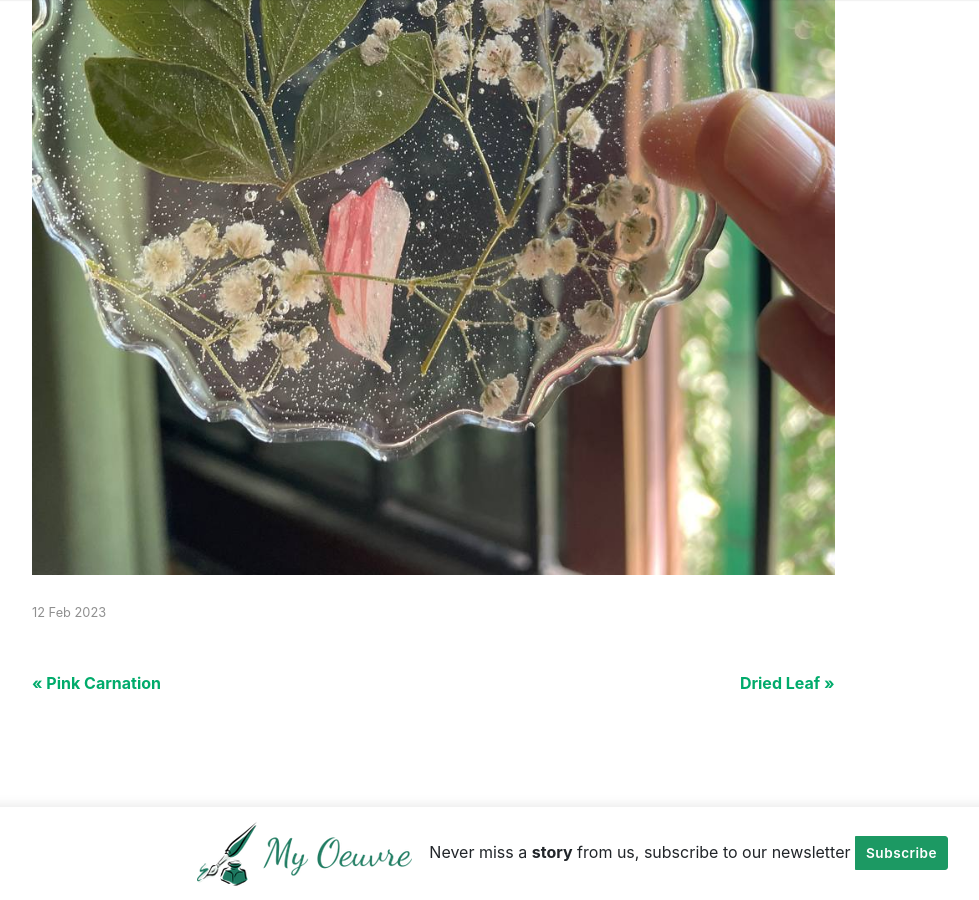
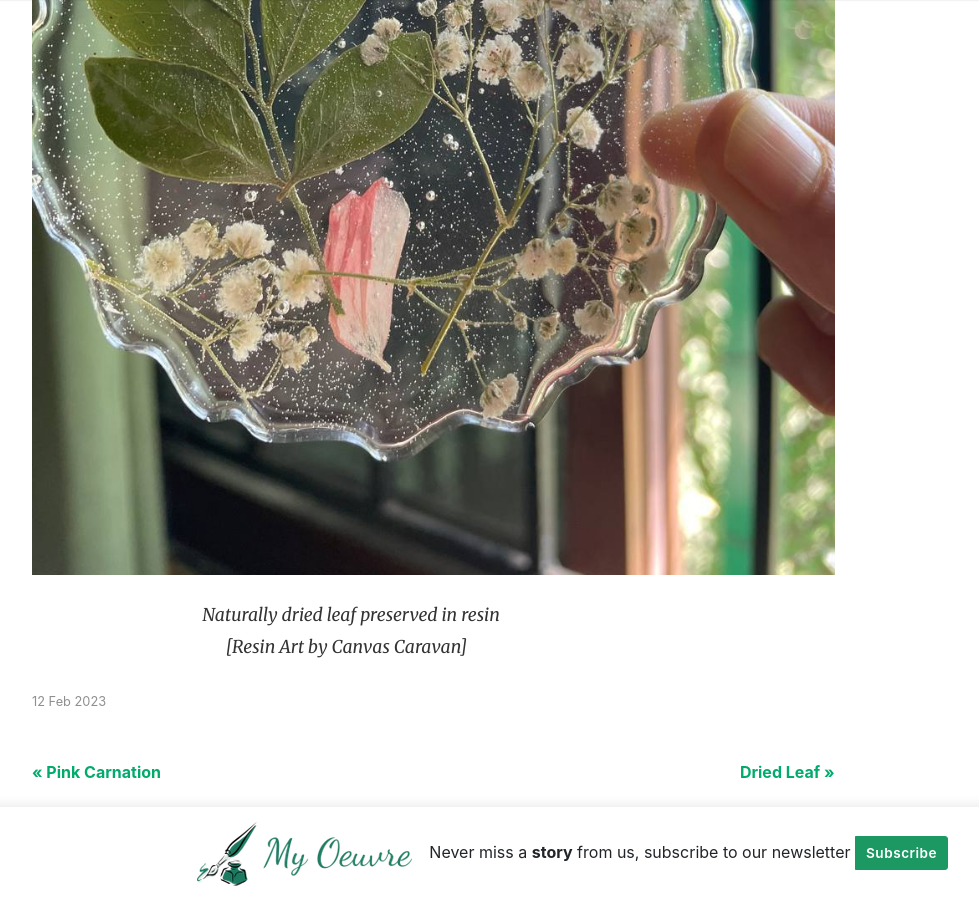
Before and after one commit to z426/z426.github.io, a Jekyll site: the page built from _photos/2023-02-12-round-coaster.md, in a window 1280 px wide and 900 px high, scrolled down 824 px. Shown: the whole window, without its empty margins (68-1047 px from the left). Built offline with Jekyll 4.4.1, drawn with Linux system fonts in a browser that asks for light colours; nearby versions of some CDN libraries; comment, search, counter and statistics services are not loaded.

Commit message:
Update 2023-02-12-round-coaster.md

```diff
--- a/_photos/2023-02-12-round-coaster.md
+++ b/_photos/2023-02-12-round-coaster.md
@@ -5,8 +5,10 @@ author: Canvas-Caravan
 #categories: [Flower, Resin Art]
 image: assets/images/Canvas_Caravan/Resin_Round_Coaster.jpg
 #beforetoc: "<center>A journey to peace. [Image by Author] </center>"
-#beforetoc: "&nbsp &nbsp &nbsp &nbsp &nbsp &nbsp &nbsp &nbsp &nbsp &nbsp &nbsp &nbsp &nbsp &nbsp &nbsp
-#toc: true
+beforetoc: "&nbsp &nbsp &nbsp &nbsp &nbsp &nbsp &nbsp &nbsp &nbsp &nbsp &nbsp &nbsp &nbsp &nbsp &nbsp &nbsp &nbsp &nbsp &nbsp &nbsp &nbsp &nbsp Naturally dried leaf preserved in resin<br>
+&nbsp &nbsp &nbsp &nbsp &nbsp &nbsp &nbsp &nbsp &nbsp &nbsp &nbsp &nbsp &nbsp &nbsp &nbsp &nbsp &nbsp &nbsp &nbsp &nbsp &nbsp &nbsp &nbsp &nbsp &nbsp
+  [Resin Art by Canvas Caravan]"
+toc: true
 #description: abcd
 featured: false
 ---
```
